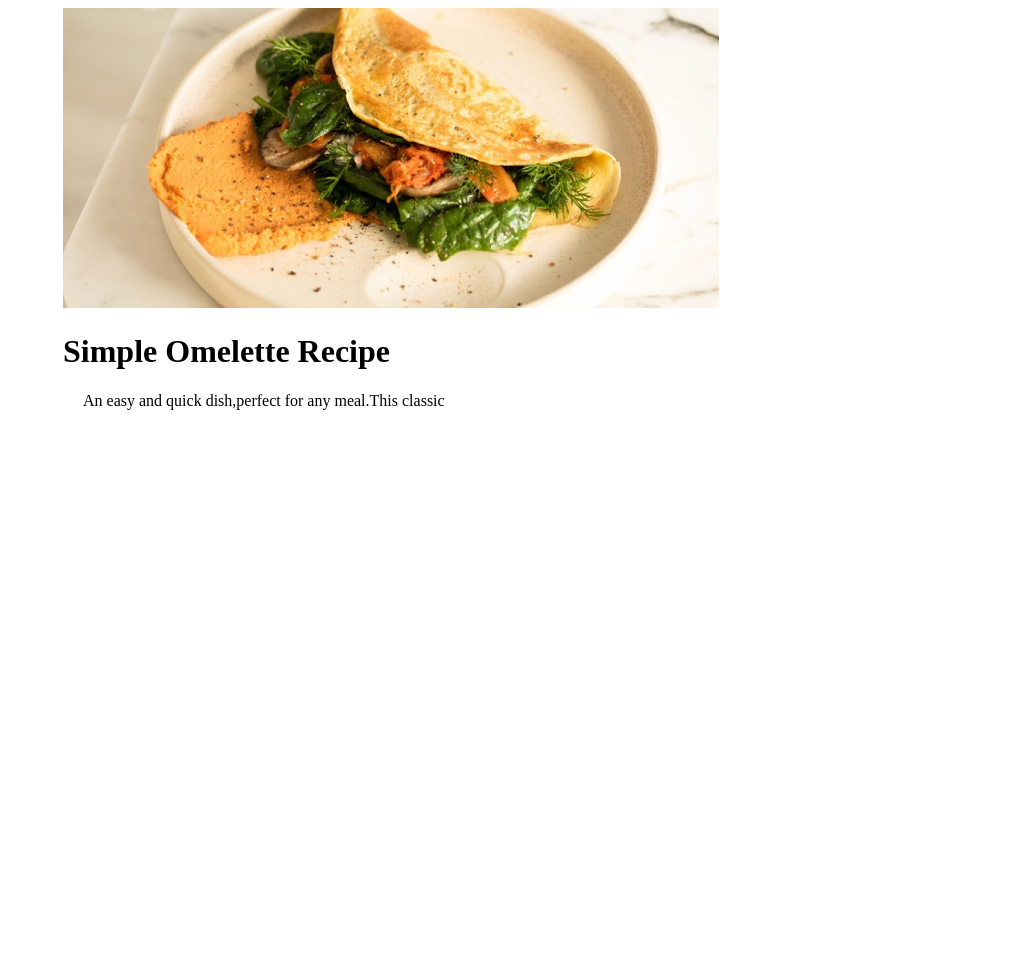
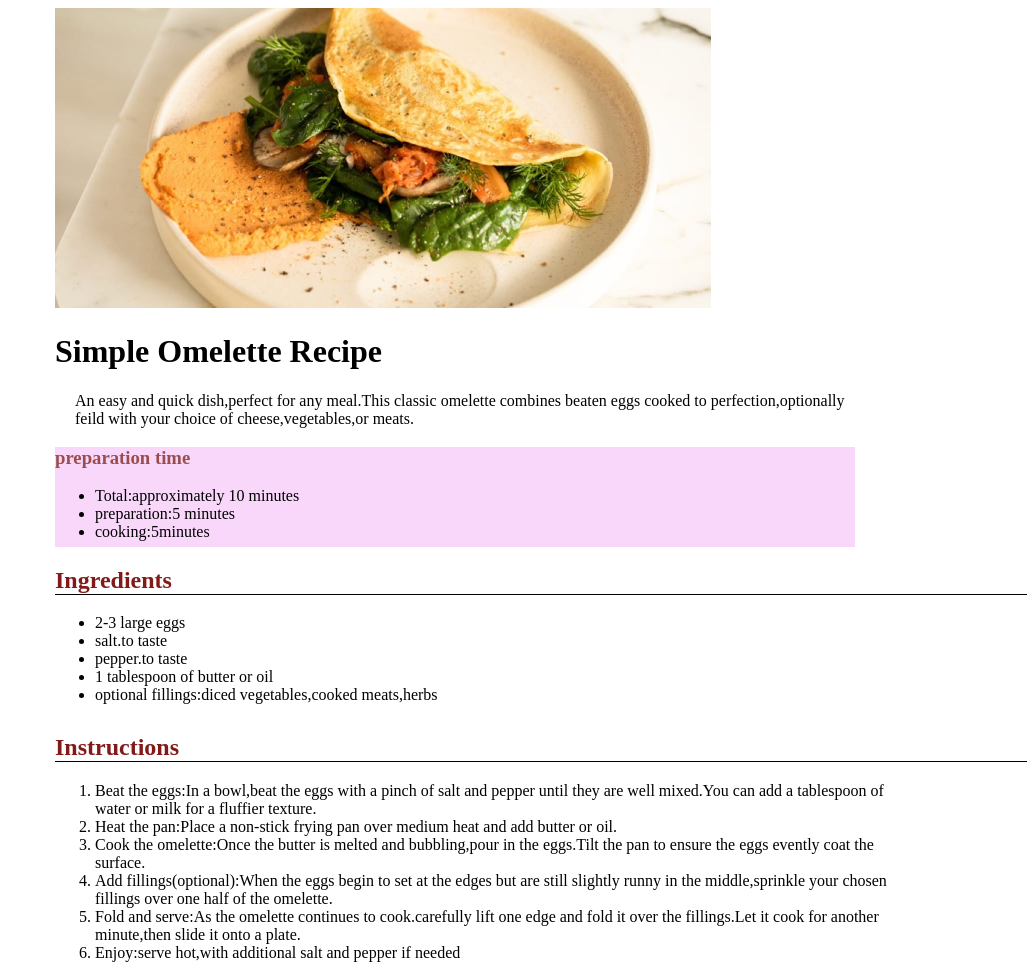
Before and after one commit to kavyak1234/kavya, a plain HTML site: page work2/pages/index.html in a window 1280 px wide. Shown: the whole page, without its empty margins (245-1280 px from the left). Before the commit the page ends 800 px from the top, so only its background shows below. Drawn offline with Linux system fonts and the light colour scheme.

Commit message:
initial commit

```diff
--- a/work2/pages/index.css
+++ b/work2/pages/index.css
@@ -1,10 +1,42 @@
+body{
+    margin-left: 300px;
+}
 div{
     height: 100px;
-    margin-left: 300px;
 }
 p{
     margin-left:20px;
+    background-blend-mode: multiply;
 }
 .pic{
     height: 300px;
 }
+p{
+    width: 800px;
+}
+h3 {
+    color:rgb(155, 77, 77);
+
+}
+ul class{
+    background-color: rgb(196, 118, 189);
+}
+li{
+    color: black;
+}
+
+h2{
+    color: rgb(131, 26, 26);
+    border-bottom: 1px solid black;
+}
+ul{
+    width: 800px;
+    height: 100px;
+}
+.prep{
+background-color: rgb(249, 215, 250);
+width: 800px;
+}
+ol{
+    width: 800px;
+}
--- a/work2/pages/index.html
+++ b/work2/pages/index.html
@@ -10,7 +10,41 @@
     <div>
     <img src="../images/image-omelette.jpeg" alt="" class="pic">
     <h1>Simple Omelette Recipe</h1>
-    <p>An easy and quick dish,perfect for any meal.This classic</p>
+    <p>An easy and quick dish,perfect for any meal.This classic omelette combines beaten eggs cooked to perfection,optionally feild with your choice of cheese,vegetables,or meats.</p>
+    <div class="prep"><h3>preparation time</h3>
+    <ul style="list-style-type: disc;">
+
+        <li>Total:approximately 10 minutes</li>
+        <li>preparation:5 minutes</li>
+        <li>cooking:5minutes</li>
+    </ul></div>
+
+    <h2> Ingredients</h2>
+    <ul style="list-style-type: disc;">
+        <li>2-3 large eggs</li>
+        <li>salt.to taste</li>
+        <li>pepper.to taste</li>
+        <li>1 tablespoon of butter or oil</li>
+        <li>optional fillings:diced vegetables,cooked meats,herbs</li>
+
+
+
+    </ul>
+
+    <h2>Instructions</h2>
+    <ol>
+        <li>Beat the eggs:In a bowl,beat the eggs with a pinch of salt and pepper until they are well mixed.You can add a tablespoon of water or milk for a fluffier texture.</li>
+        <li>Heat the pan:Place a non-stick frying pan over medium heat and add butter or oil.</li>
+        <li>Cook the omelette:Once the butter is melted and bubbling,pour in the eggs.Tilt the pan to ensure the eggs evently coat the surface.</li>
+        <li>Add fillings(optional):When the eggs begin to set at the edges but are still slightly runny in the middle,sprinkle your chosen fillings over one half of the omelette.</li>
+        <li>Fold and serve:As the omelette continues to cook.carefully lift one edge and fold it over the fillings.Let it cook for another minute,then slide it  onto a plate.</li>
+        <li>Enjoy:serve hot,with additional salt and pepper if needed </li>
+
+    </ol>
+
+
+
+
     </div>
 
 
```
